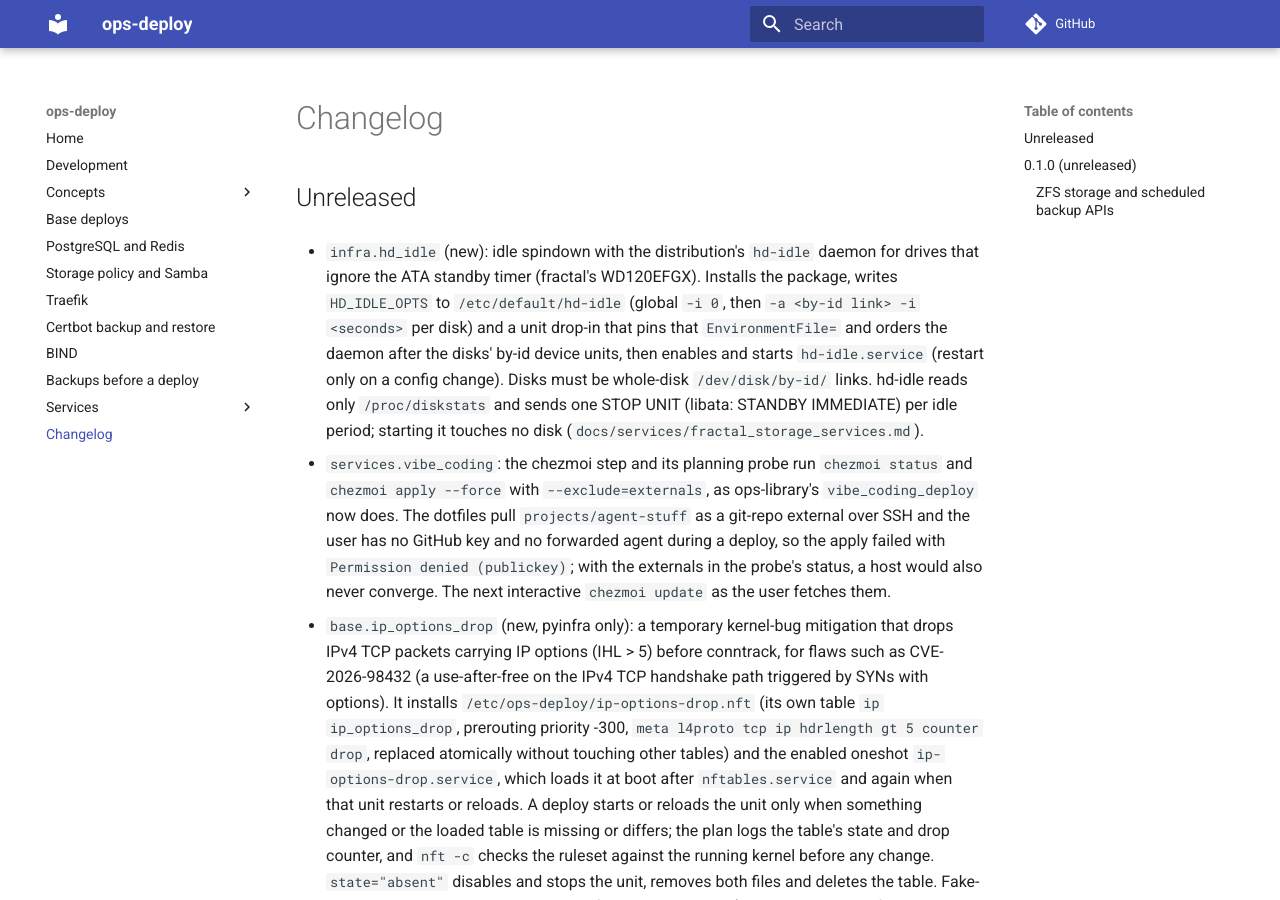
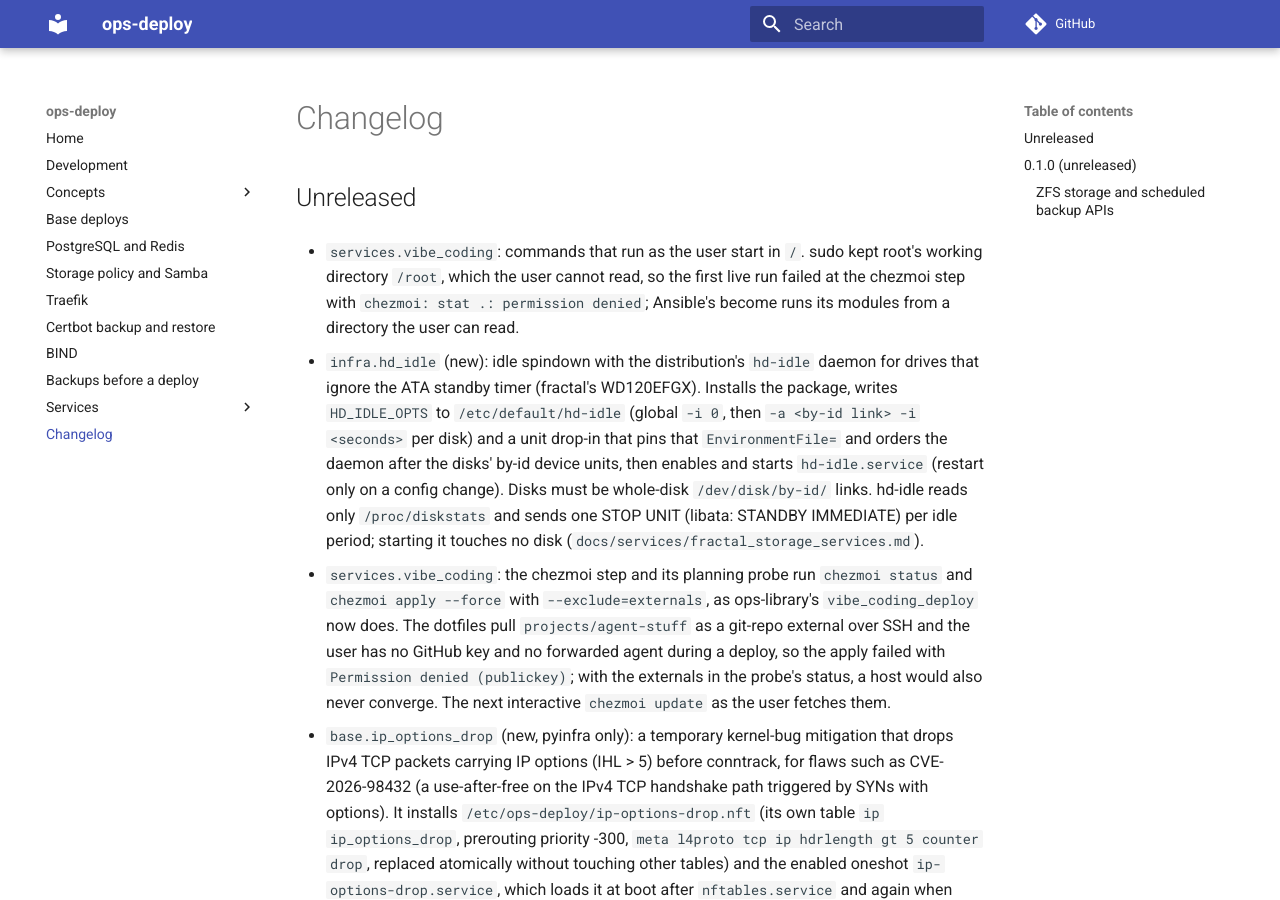
Before and after one commit to ephes/ops-deploy, an MkDocs documentation site: the page built from docs/changelog.md, in a window 1280 px wide and 900 px high. Built offline with MkDocs 1.6.1 and Material for MkDocs 9.7.7, drawn with Linux system fonts in a browser that asks for light colours; comment, search, counter and statistics services are not loaded.

Commit message:
vibe_coding: run user commands from / so chezmoi can stat its working directory

```diff
--- a/docs/changelog.md
+++ b/docs/changelog.md
@@ -1,6 +1,12 @@
 # Changelog
 
 ## Unreleased
+
+- `services.vibe_coding`: commands that run as the user start in `/`. sudo
+  kept root's working directory `/root`, which the user cannot read, so the
+  first live run failed at the chezmoi step with `chezmoi: stat .: permission
+  denied`; Ansible's become runs its modules from a directory the user can
+  read.
 
 - `infra.hd_idle` (new): idle spindown with the distribution's `hd-idle`
   daemon for drives that ignore the ATA standby timer (fractal's WD120EFGX).
```
Also changed, not shown: docs/services/vibe_coding.md (+3 -0 lines), 2 other files.
